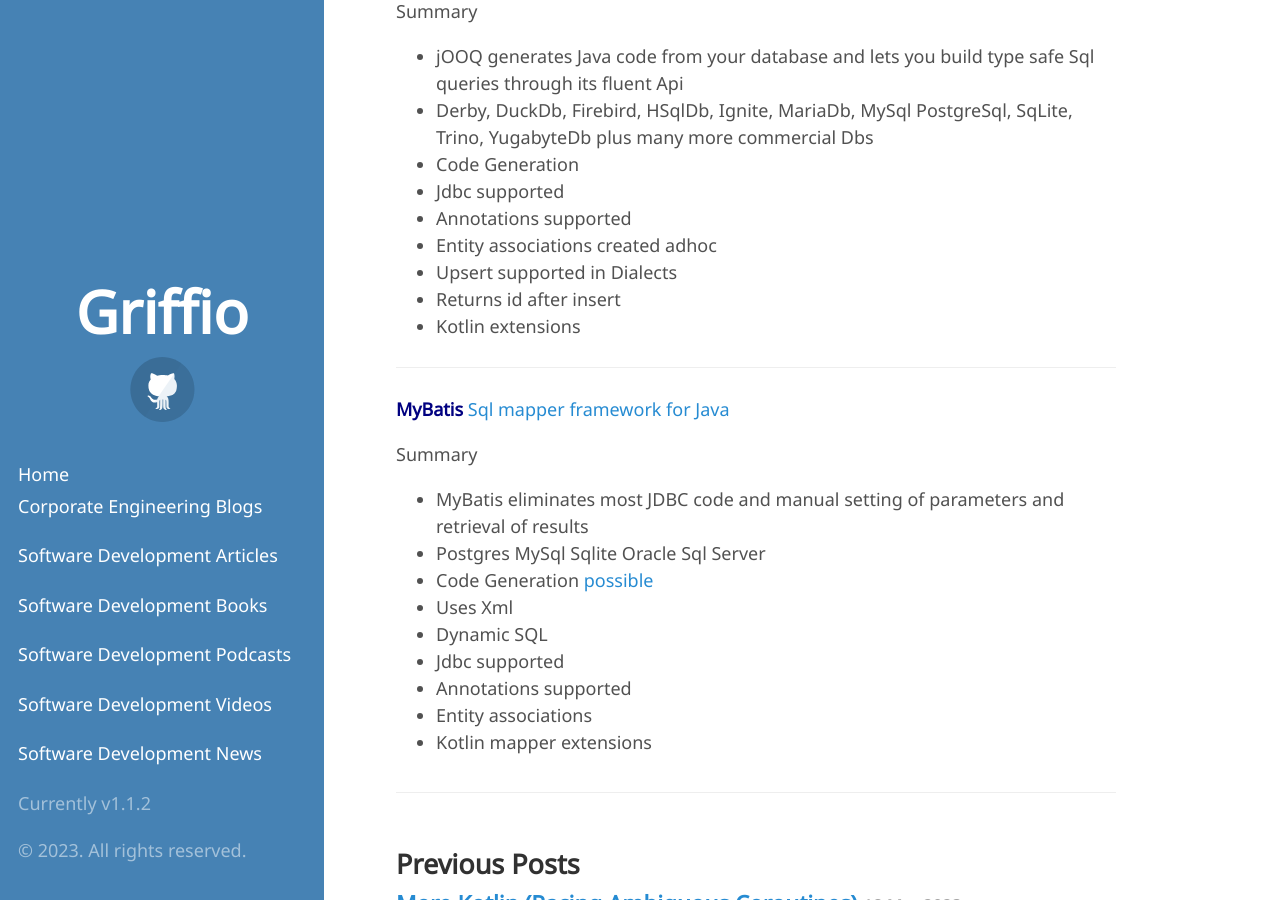
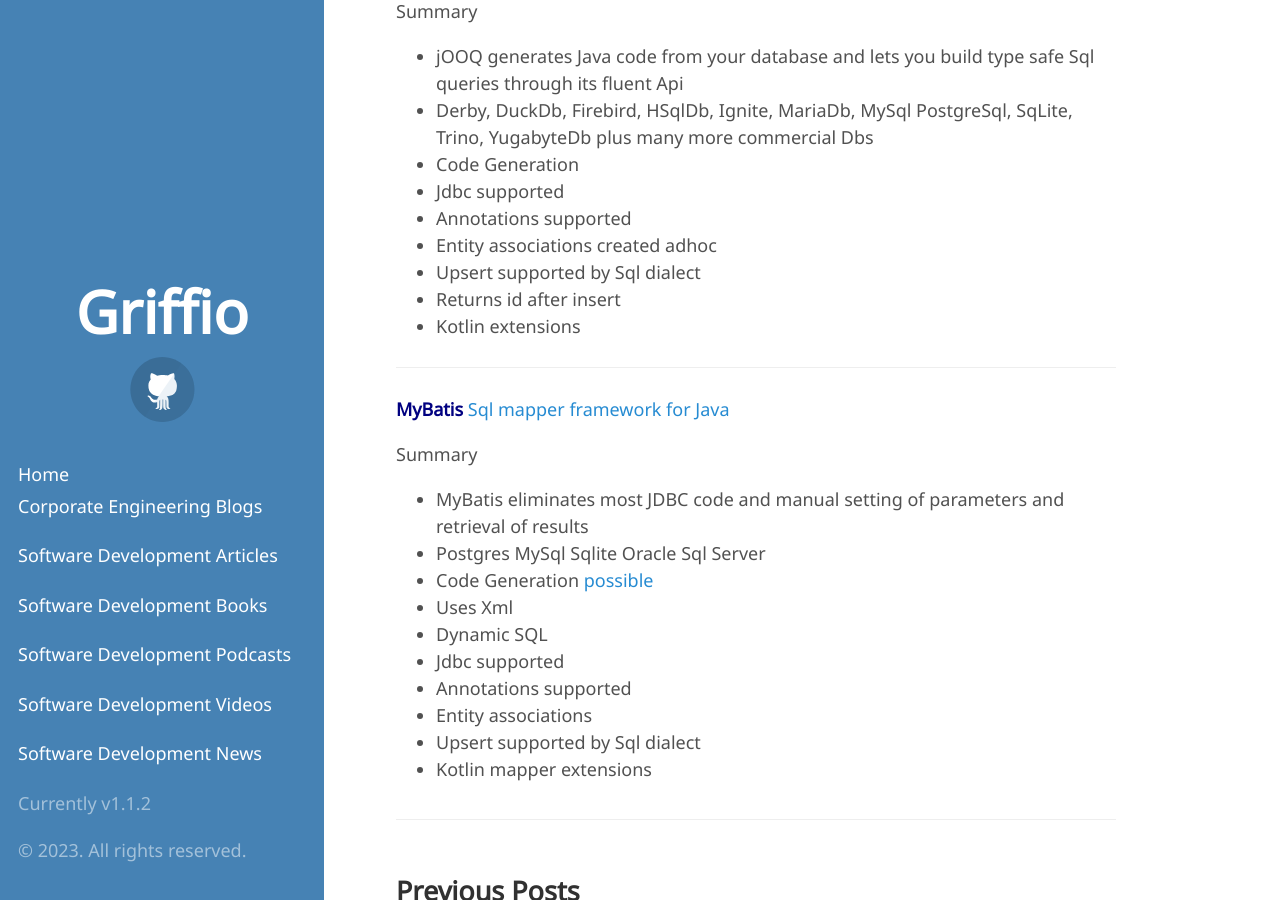
Before and after one commit to griffio/griffio.github.io, a Jekyll site: the page built from _posts/2023-04-20-More-Kotlin-Sql-Persistence-Comparision.md, in a window 1280 px wide and 900 px high, scrolled down 4983 px. Built offline with Jekyll 4.4.1, drawn with Linux system fonts in a browser that asks for light colours; some web fonts are replaced.

```diff
--- a/_posts/2023-04-20-More-Kotlin-Sql-Persistence-Comparision.md
+++ b/_posts/2023-04-20-More-Kotlin-Sql-Persistence-Comparision.md
@@ -176,7 +176,7 @@
 * Jdbc supported
 * Annotations supported
 * Entity associations created adhoc
-* Upsert supported in Dialects
+* Upsert supported by Sql dialect
 * Returns id after insert
 * Kotlin extensions
 
@@ -194,4 +194,5 @@
 * Jdbc supported
 * Annotations supported
 * Entity associations
+* Upsert supported by Sql dialect
 * Kotlin mapper extensions
```
